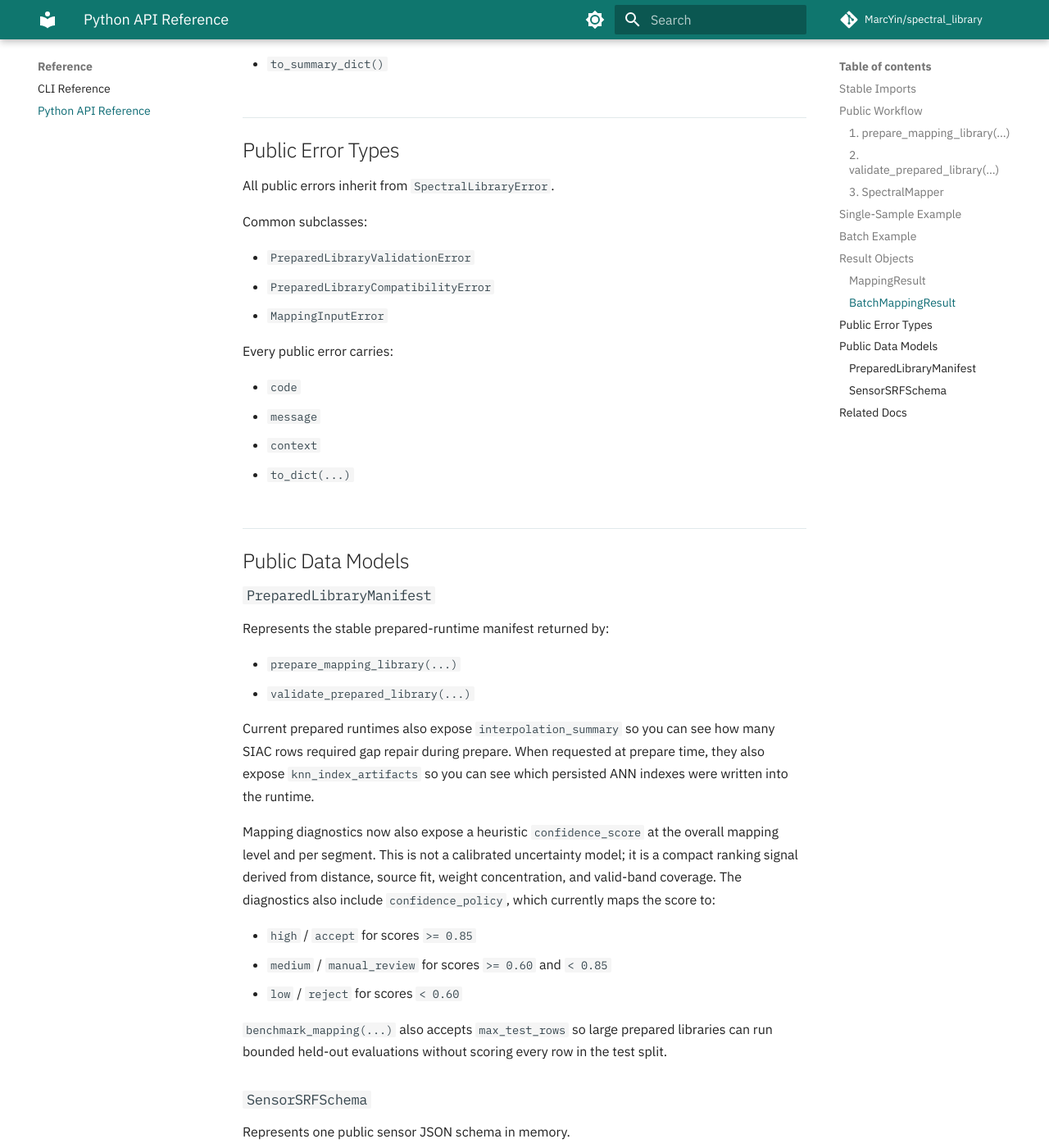
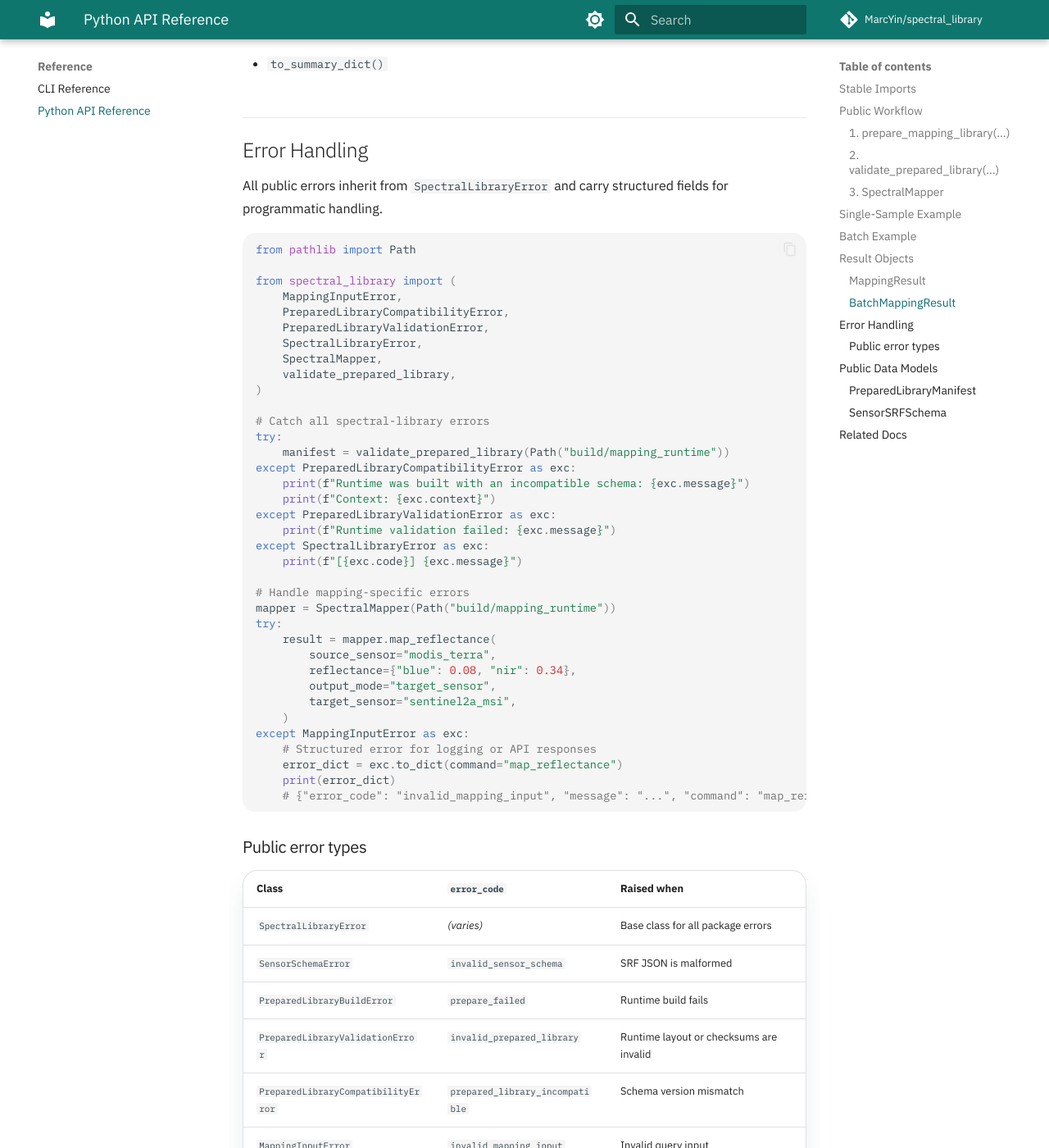
Before and after one commit to MarcYin/spectral_library, an MkDocs documentation site: the page built from docs/python_api_reference.md, in a window 1280 px wide and 1400 px high, scrolled down 5141 px. Shown: the whole window at 82% size. Built offline with MkDocs 1.6.1 and Material for MkDocs 9.7.7, drawn with Linux system fonts in a browser that asks for light colours; comment, search, counter and statistics services are not loaded; some of the changed text lies outside the part shown.

Commit message:
docs: add troubleshooting, FAQ, migration guide, and improve existing docs
Add three new documentation pages: troubleshooting guide with error codes,
confidence score interpretation, and KNN backend selection; FAQ covering
common usage questions; and a 0.1.x-to-0.2.x migration guide. Improve
existing docs with exit code tables in CLI reference, error handling
examples in Python API reference, sample CSV data in quickstart, and fix
duplicate link in quickstart's "Where To Go Next" section.

Co-Authored-By: Claude Opus 4.6 <noreply@anthropic.com>

````diff
--- a/docs/python_api_reference.md
+++ b/docs/python_api_reference.md
@@ -205,22 +205,67 @@ Helper:
 
 - `to_summary_dict()`
 
-## Public Error Types
+## Error Handling
 
-All public errors inherit from `SpectralLibraryError`.
+All public errors inherit from `SpectralLibraryError` and carry structured
+fields for programmatic handling.
 
-Common subclasses:
+```python
+from pathlib import Path
 
-- `PreparedLibraryValidationError`
-- `PreparedLibraryCompatibilityError`
-- `MappingInputError`
+from spectral_library import (
+    MappingInputError,
+    PreparedLibraryCompatibilityError,
+    PreparedLibraryValidationError,
+    SpectralLibraryError,
+    SpectralMapper,
+    validate_prepared_library,
+)
+
+# Catch all spectral-library errors
+try:
+    manifest = validate_prepared_library(Path("build/mapping_runtime"))
+except PreparedLibraryCompatibilityError as exc:
+    print(f"Runtime was built with an incompatible schema: {exc.message}")
+    print(f"Context: {exc.context}")
+except PreparedLibraryValidationError as exc:
+    print(f"Runtime validation failed: {exc.message}")
+except SpectralLibraryError as exc:
+    print(f"[{exc.code}] {exc.message}")
+
+# Handle mapping-specific errors
+mapper = SpectralMapper(Path("build/mapping_runtime"))
+try:
+    result = mapper.map_reflectance(
+        source_sensor="modis_terra",
+        reflectance={"blue": 0.08, "nir": 0.34},
+        output_mode="target_sensor",
+        target_sensor="sentinel2a_msi",
+    )
+except MappingInputError as exc:
+    # Structured error for logging or API responses
+    error_dict = exc.to_dict(command="map_reflectance")
+    print(error_dict)
+    # {"error_code": "invalid_mapping_input", "message": "...", "command": "map_reflectance", "context": {...}}
+```
+
+### Public error types
+
+| Class | `error_code` | Raised when |
+| --- | --- | --- |
+| `SpectralLibraryError` | *(varies)* | Base class for all package errors |
+| `SensorSchemaError` | `invalid_sensor_schema` | SRF JSON is malformed |
+| `PreparedLibraryBuildError` | `prepare_failed` | Runtime build fails |
+| `PreparedLibraryValidationError` | `invalid_prepared_library` | Runtime layout or checksums are invalid |
+| `PreparedLibraryCompatibilityError` | `prepared_library_incompatible` | Schema version mismatch |
+| `MappingInputError` | `invalid_mapping_input` | Invalid query input |
 
 Every public error carries:
 
-- `code`
-- `message`
-- `context`
-- `to_dict(...)`
+- `code` - machine-readable error code string
+- `message` - human-readable description
+- `context` - dict with additional diagnostic fields
+- `to_dict(command=...)` - serialize to a structured dict
 
 ## Public Data Models
 
--- a/mkdocs.yml
+++ b/mkdocs.yml
@@ -51,6 +51,8 @@ nav:
   - Start Here:
       - Getting Started: mapping_quickstart.md
       - Official Sensor Examples: official_sensor_examples.md
+      - Troubleshooting: troubleshooting.md
+      - FAQ: faq.md
   - Concepts:
       - Mathematical Foundations: theory.md
       - Prepared Runtime Contract: prepared_runtime_contract.md
@@ -61,6 +63,7 @@ nav:
   - Project:
       - Security and Provenance: security_provenance.md
       - Release Process: release_process.md
+      - Migration Guide: migration.md
       - Release Notes:
           - "0.2.0": releases/0.2.0.md
           - "0.1.0": releases/0.1.0.md
````
Also changed, not shown: other parts of docs/python_api_reference.md (+1 -0 lines), docs/cli_reference.md (+24 -0 lines), docs/faq.md (added, +136 -0 lines), docs/index.md (+6 -0 lines), docs/mapping_quickstart.md (+34 -3 lines), docs/migration.md (added, +86 -0 lines), docs/troubleshooting.md (added, +198 -0 lines).
